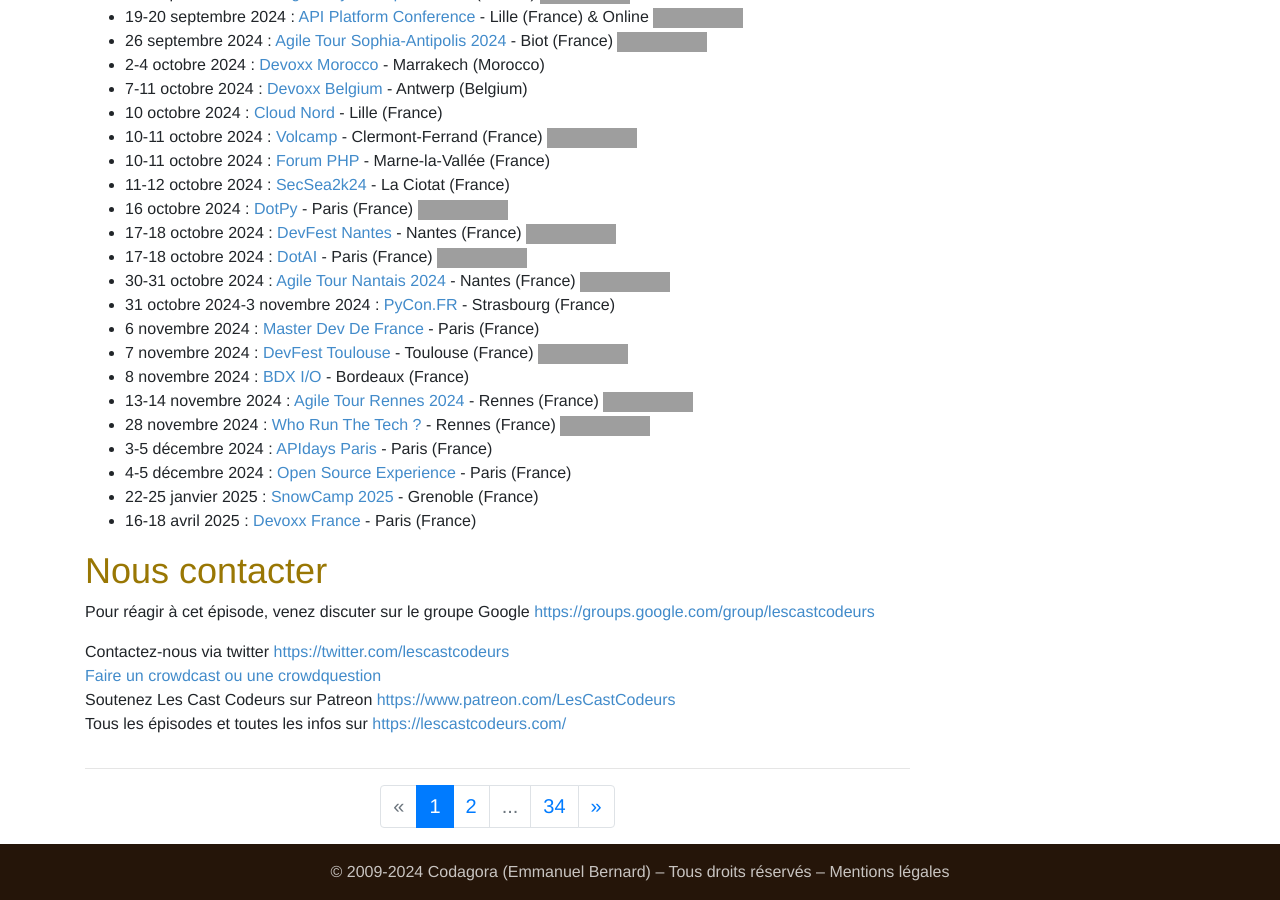
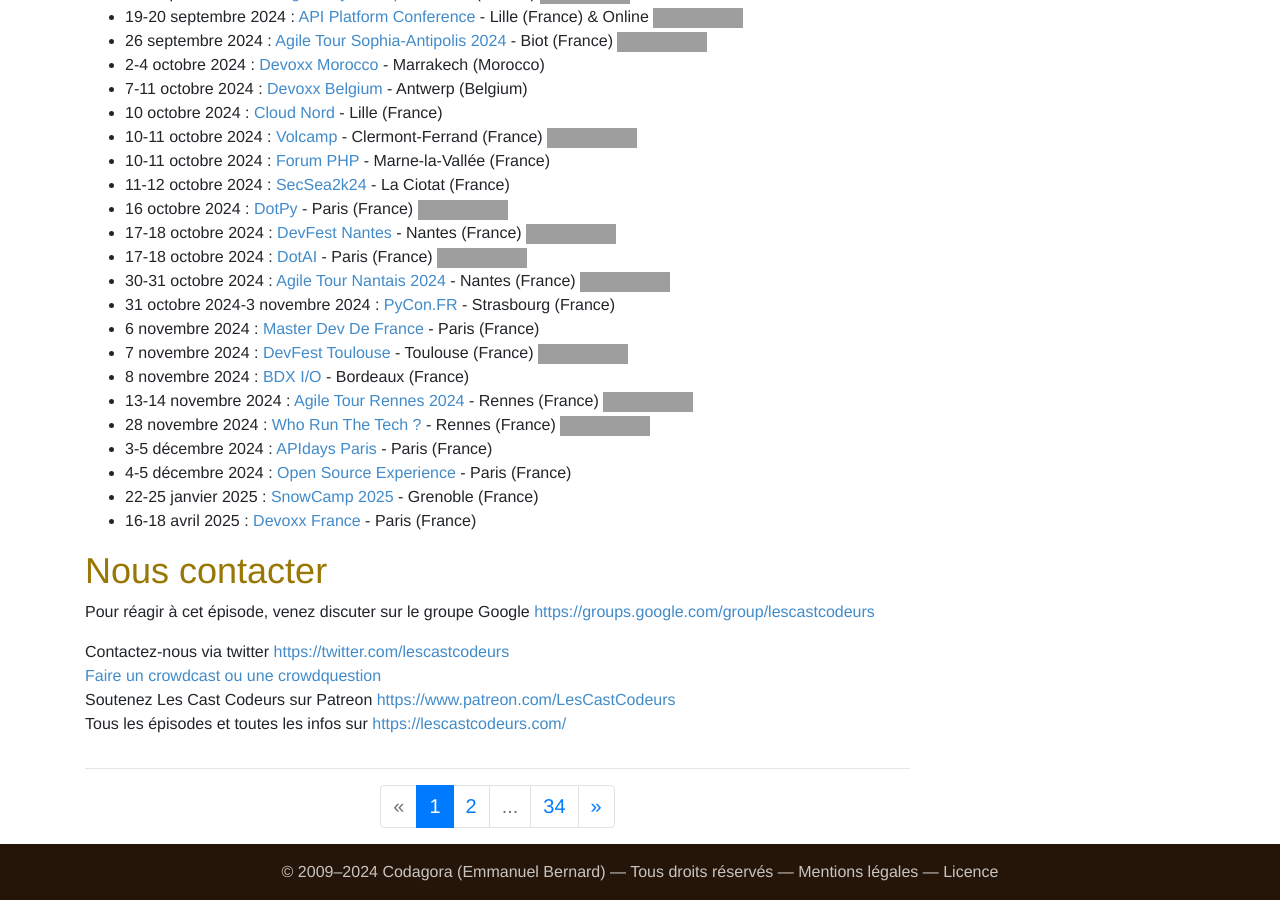
Before and after one commit to lescastcodeurs/lescastcodeurs.com, a Jekyll site: the page built from index.html, in a window 1280 px wide and 900 px high, scrolled down 62487 px. Built offline with Jekyll 4.4.1, drawn with Linux system fonts in a browser that asks for light colours; the list of posts is cut into pages by our own code.

Commit message:
Move License link to footer

```diff
--- a/_config.yml
+++ b/_config.yml
@@ -57,10 +57,6 @@ sidebar_cards:
         icon: 'music-note-beamed'
         color: 'apple-podcast-violet'
         url: 'https://itunes.apple.com/WebObjects/MZStore.woa/wa/viewPodcast?id=312239675'
-      - name: 'Licence'
-        icon: 'files'
-        color: 'black'
-        file: 'licence.md'
   - name: 'Contacts'
     links:
       - name: 'lescastcodeurs.com'
--- a/_includes/footer.html
+++ b/_includes/footer.html
@@ -1,7 +1,7 @@
 <footer id="site-footer">
   <div class="container">
     <div class="text-center">
-      &copy; 2009-{{ 'now' | date: "%Y" }} Codagora (Emmanuel Bernard) &ndash; Tous droits réservés &ndash; <a href="{% link legal.md %}">Mentions légales</a>
+      &copy; 2009&ndash;{{ 'now' | date: "%Y" }} Codagora (Emmanuel Bernard) &mdash; Tous droits réservés &mdash; <a href="{% link legal.md %}">Mentions légales</a> &mdash; <a href="{% link licence.md %}">Licence</a>
     </div>
   </div>
 </footer>
```
